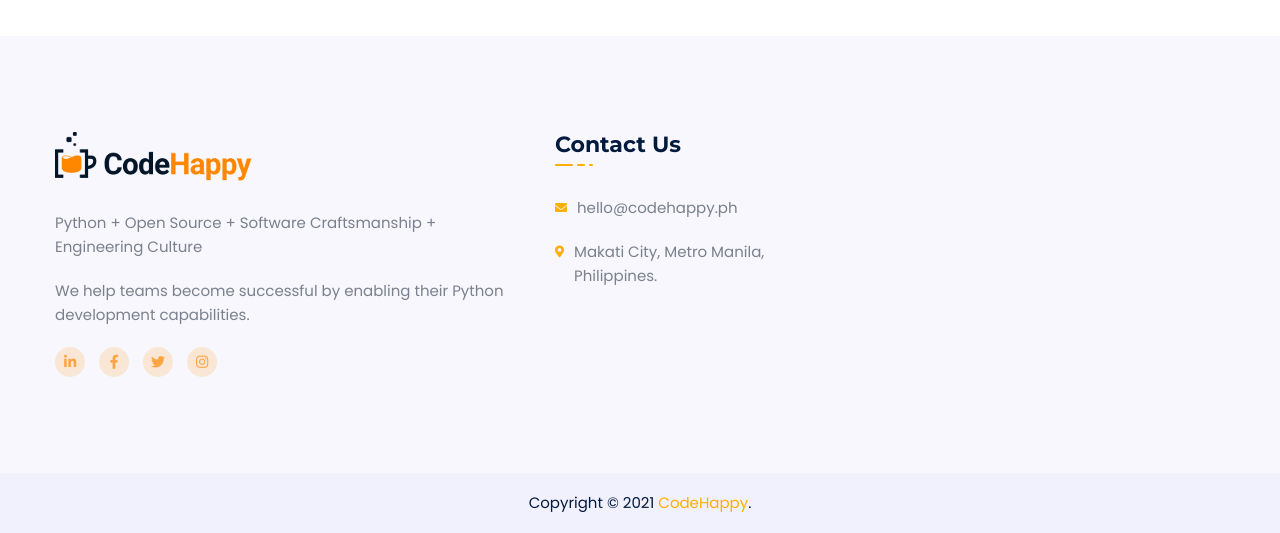
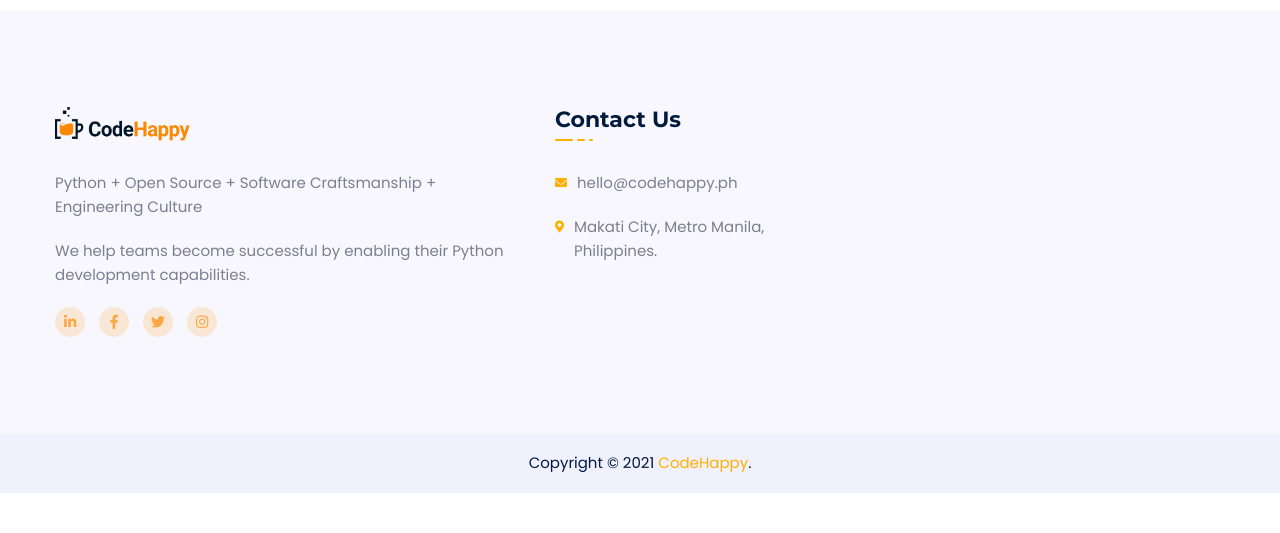
Before and after one commit to codehappyph/codehappyph.github.io, a plain HTML site: page index.html in a window 1280 px wide. Shown: the part 5280-5813 px from the top of the page. After the commit the page ends 5773 px from the top, so only its background shows below. Drawn offline with nearby package versions, Linux system fonts and the light colour scheme; a script that the page names is missing.

Commit message:
Resize partner logo

```diff
--- a/index.html
+++ b/index.html
@@ -868,7 +868,7 @@
                 <div class="col-lg-5">
                     <div class="widget widegt_about">
                         <div class="widget_title">
-                            <img src="assets/images/codehappy-logo-small.png" class="img-fluid" alt="">
+                            <img src="assets/images/codehappy-logo-small2.png" class="img-fluid" alt="">
                         </div>
                         <p>Python + Open Source + Software Craftsmanship + Engineering Culture
                         </p>
```
Also changed, not shown: assets/images/antares-logo.png, assets/images/codehappy-logo-small2.png (added), assets/images/phoenix-one-logo.png.
